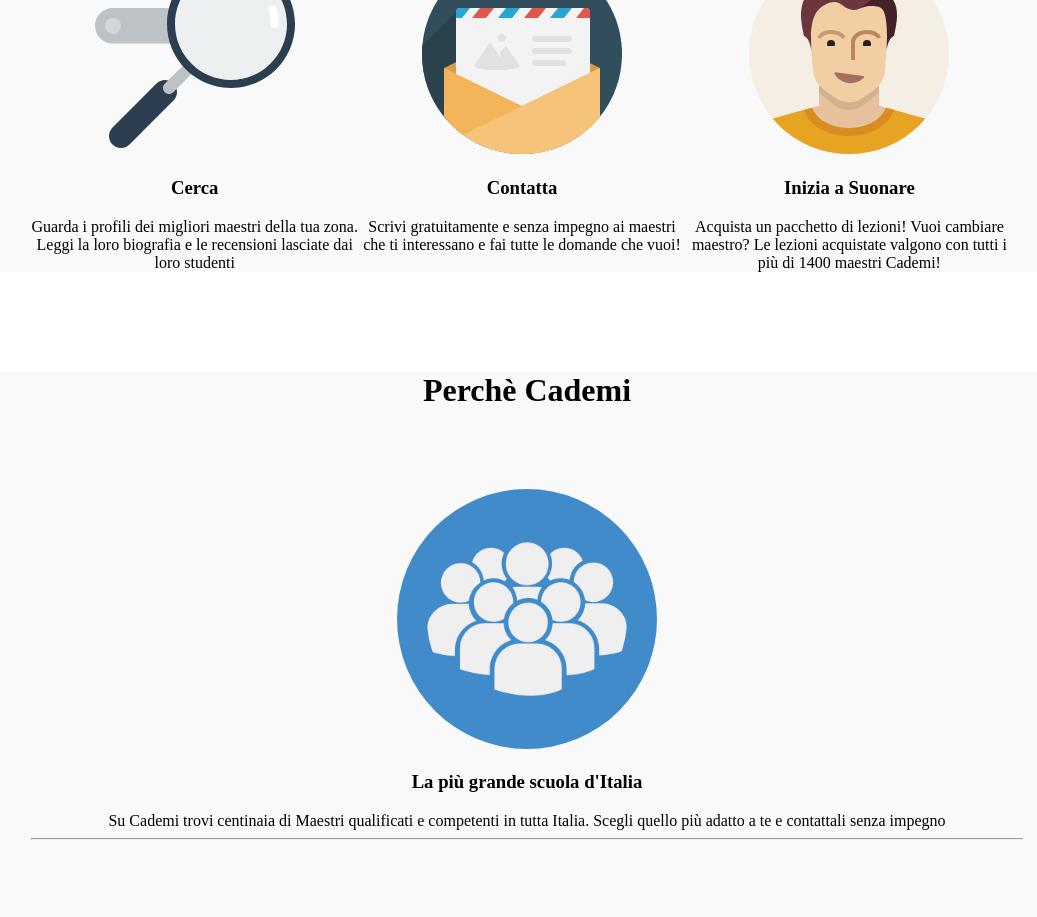
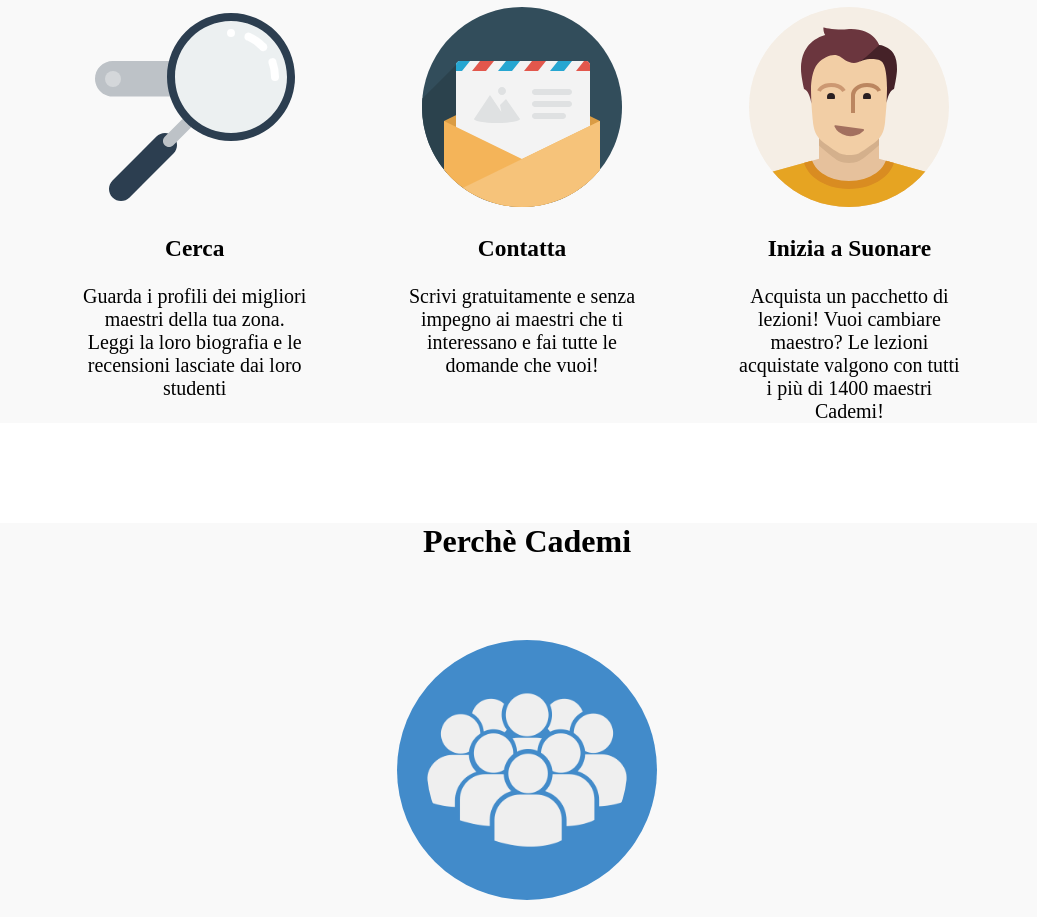
Before and after one commit to Paolo-Fiaschi/html-css-resp-wannabe, a plain HTML site: page index.html in a window 1280 px wide. Shown: the part 676-1593 px from the top of the page, without its empty margins (113-1150 px from the left). Drawn offline with Linux system fonts and the light colour scheme.

Commit message:
Dimensioni <420px >569px

```diff
--- a/stylemediaquery.css
+++ b/stylemediaquery.css
@@ -93,6 +93,28 @@ img{
     margin: 20px auto;
     font-size: 20px;
 
-
   }
 }
+/* versione >568px ------------------*/
+@media screen and (min-width:568px) {
+  #lezioni .row > .left, #lezioni .row > .right{
+    width: 40%;
+    margin: auto 5%;
+    font-size: 20px;
+  }
+
+  #steps .row > .left,
+  #steps .row > .central,
+  #steps .row > .right{
+    font-size: 20px;
+    width: 23%;
+    margin: auto 5%;
+  }
+  #why .row > .first,
+  #why .row > .second,
+  #why .row > .third {
+    font-size: 20px;
+    width: 90%;
+    margin: 80px auto;
+  }
+}
```
